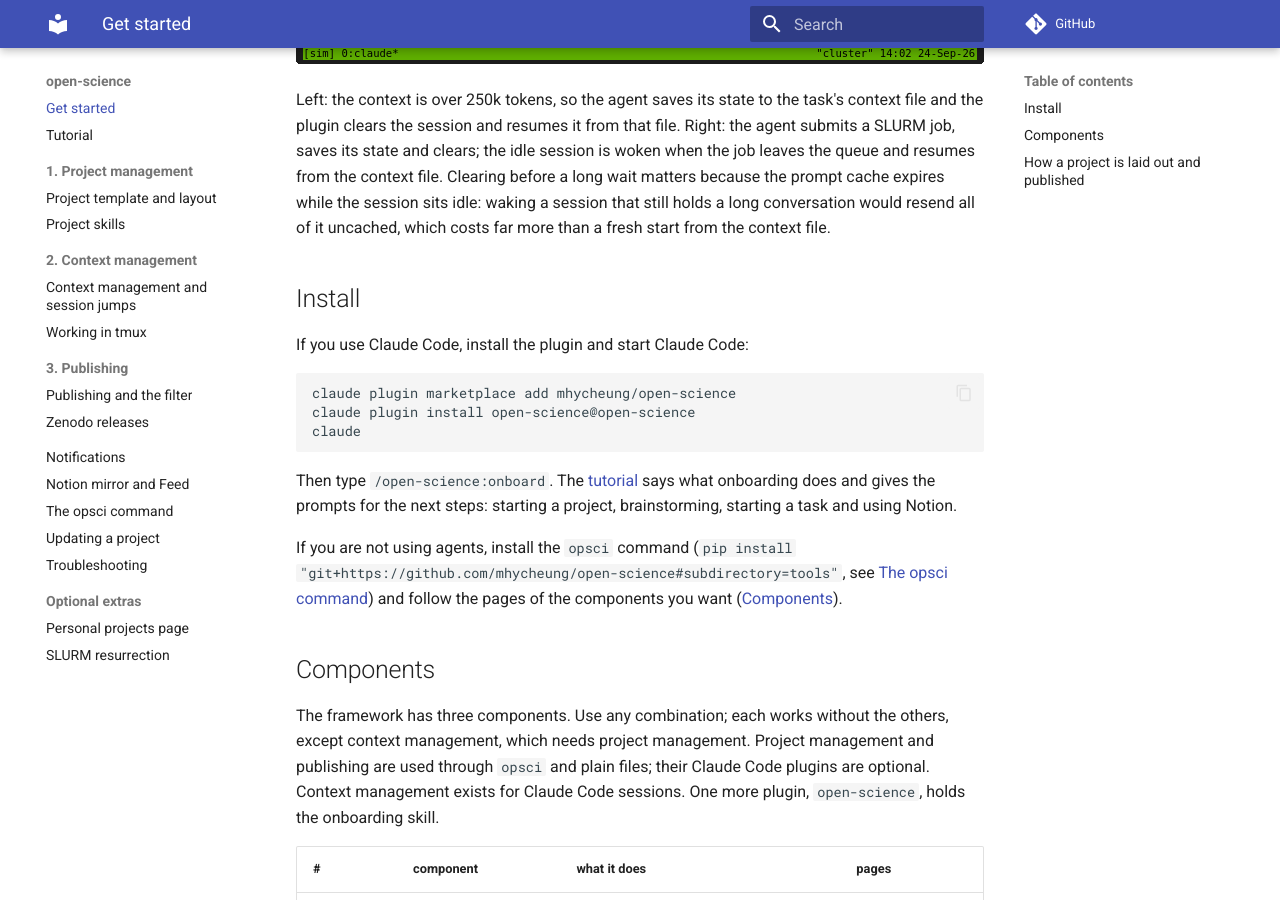
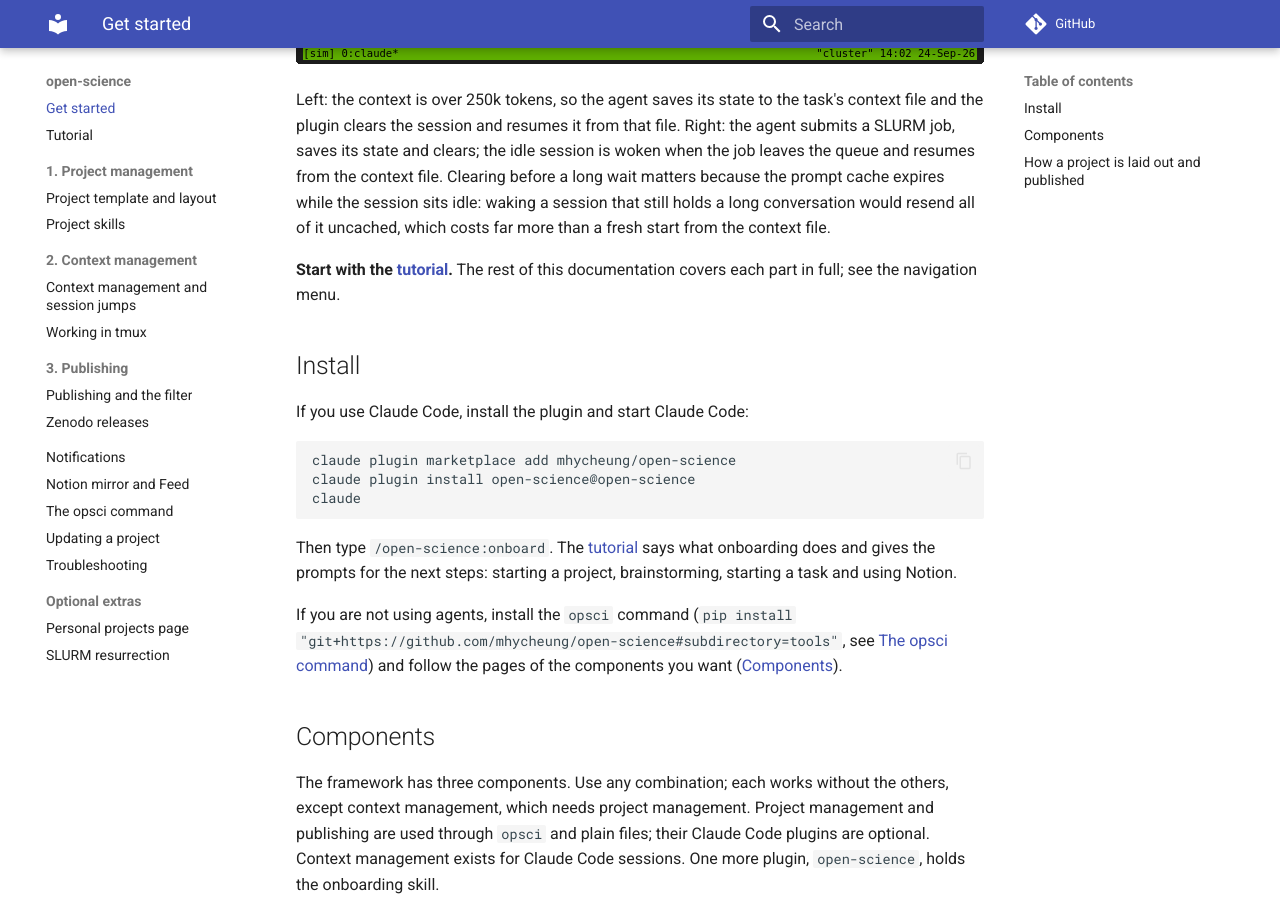
Before and after one commit to mhycheung/open-science, an MkDocs documentation site: the page built from docs/index.md, in a window 1280 px wide and 900 px high, scrolled down 1601 px. Built offline with MkDocs 1.6.1 and Material for MkDocs 9.7.7, drawn with Linux system fonts in a browser that asks for light colours; comment, search, counter and statistics services are not loaded.

Commit message:
README and docs home: start with the tutorial; link the full documentation

```diff
--- a/docs/index.md
+++ b/docs/index.md
@@ -32,6 +32,9 @@
 because the prompt cache expires while the session sits idle: waking a session that still
 holds a long conversation would resend all of it uncached, which costs far more than a
 fresh start from the context file.
+
+**Start with the [tutorial](tutorial.md).** The rest of this documentation covers each part
+in full; see the navigation menu.
 
 ## Install
 
```
Also changed, not shown: README.md (+1 -1 lines).
